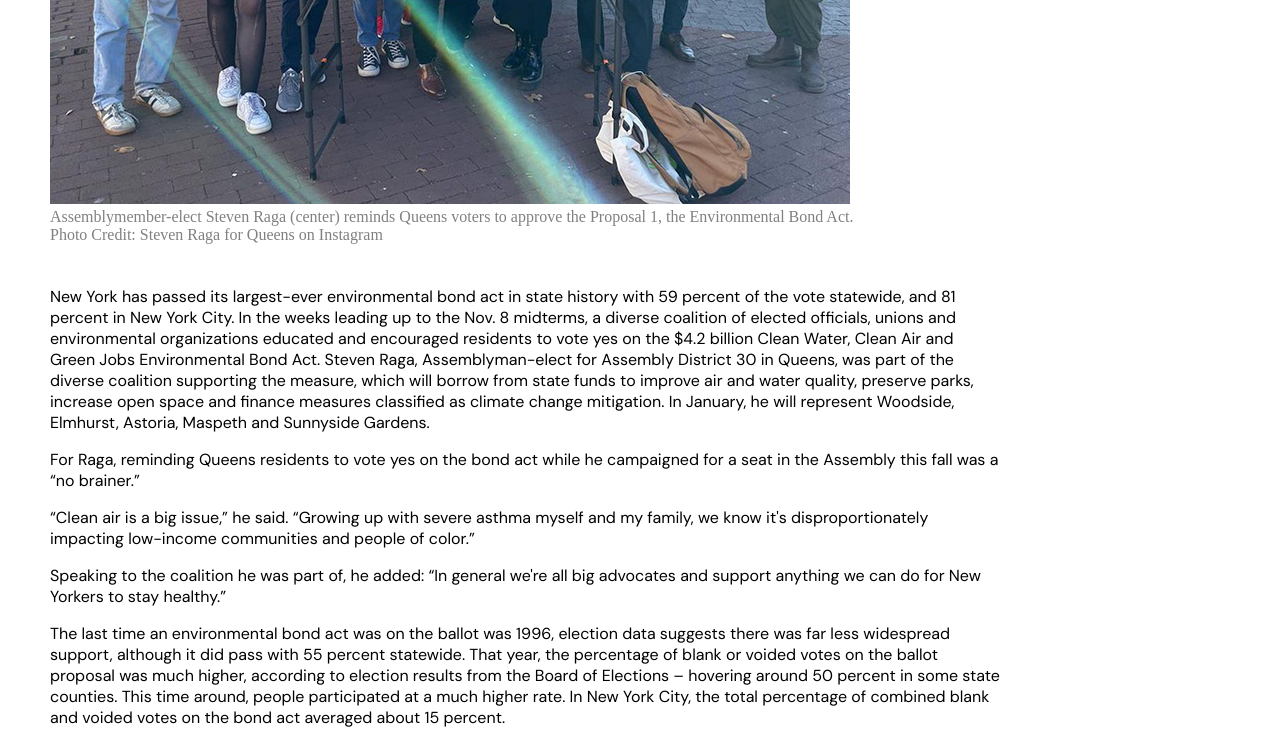
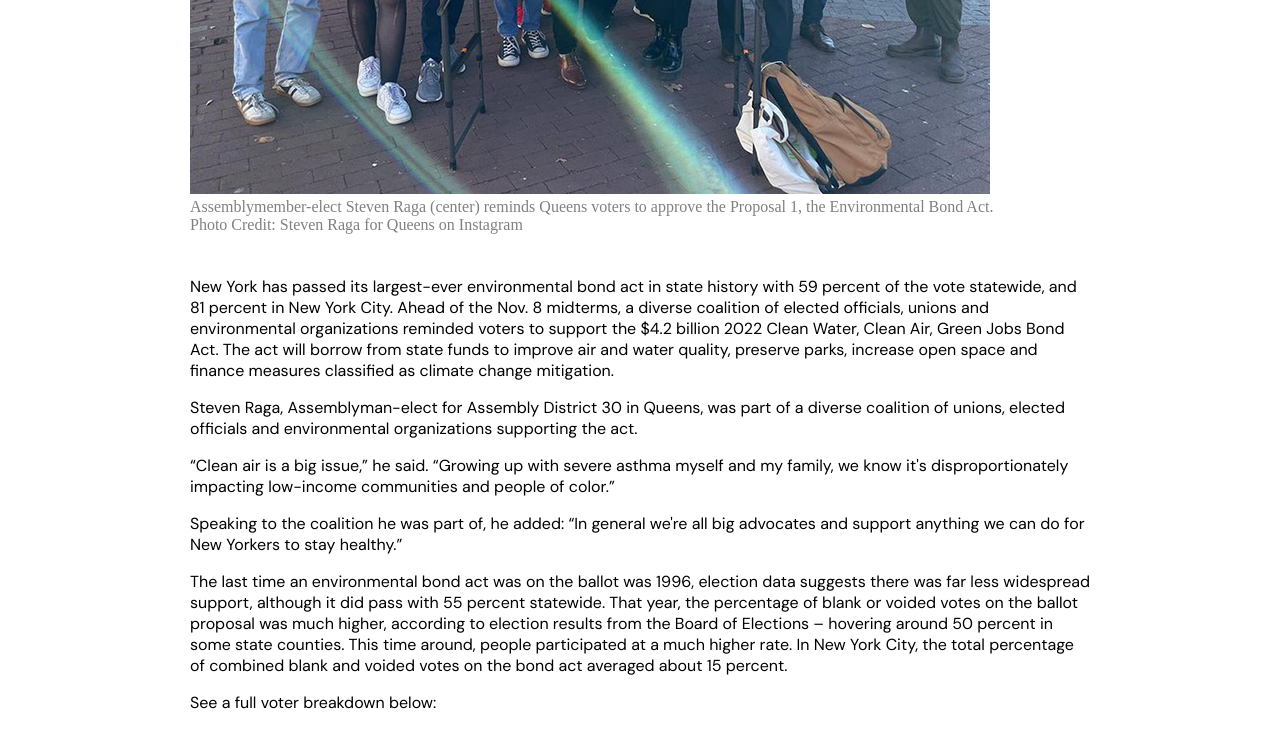
Before and after one commit to christineloughran73/mapping-data-project, a plain HTML site: page index.html in a window 1280 px wide. Shown: the part 728-1464 px from the top of the page. Drawn offline with nearby package versions, Linux system fonts and the light colour scheme; grey boxes are pictures that could not be loaded.

Commit message:
Add files via upload

```diff
--- a/index.html
+++ b/index.html
@@ -13,12 +13,18 @@
 	<!-- GOOGLE FONTS GO HERE -->
 	<link rel="preconnect" href="https://fonts.googleapis.com"><link rel="preconnect" href="https://fonts.gstatic.com" crossorigin><link href="https://fonts.googleapis.com/css2?family=DM+Sans&display=swap" rel="stylesheet">
 
+	 <link rel="preconnect" href="https://fonts.googleapis.com">
+<link rel="preconnect" href="https://fonts.gstatic.com" crossorigin>
+<link href="https://fonts.googleapis.com/css2?family=Work+Sans:ital,wght@1,300&display=swap" rel="stylesheet">
+
 <link rel="preconnect" href="https://fonts.googleapis.com">
 <link rel="preconnect" href="https://fonts.gstatic.com" crossorigin>
 <link href="https://fonts.googleapis.com/css2?family=DM+Sans:ital,wght@0,400;0,500;1,500&display=swap" rel="stylesheet">
 
 	<!--content goes here -->
 <body>
+<div class="container">
+
 <h1>Environmental Bond Act Passes by Wide Margin in NYC with High Participation Statewide</h1>
 <h2>In 1996, the last time an environmental bond act was on the ballot in New York, a much higher percentage of voters left the line blank. </h2>
 <h3>By: Christine Loughran</h3>
@@ -32,9 +38,9 @@
 </div>
 	<div class="article-text">
 
-<p>New York has passed its largest-ever environmental bond act in state history with 59 percent of the vote statewide, and 81 percent in New York City. In the weeks leading up to the Nov. 8 midterms, a diverse coalition of elected officials, unions and environmental organizations educated and encouraged residents to vote yes on the $4.2 billion Clean Water, Clean Air and Green Jobs Environmental Bond Act. Steven Raga, Assemblyman-elect for Assembly District 30 in Queens, was part of the diverse coalition supporting the measure, which will borrow from state funds to improve air and water quality, preserve parks, increase open space and finance measures classified as climate change mitigation. In January, he will represent Woodside, Elmhurst, Astoria, Maspeth and Sunnyside Gardens.</p>
+<p>New York has passed its largest-ever environmental bond act in state history with 59 percent of the vote statewide, and 81 percent in New York City. Ahead of the Nov. 8 midterms, a diverse coalition of elected officials, unions and environmental organizations reminded voters to support the $4.2 billion 2022 Clean Water, Clean Air, Green Jobs Bond Act. The act will borrow from state funds to improve air and water quality, preserve parks, increase open space and finance measures classified as climate change mitigation.</p>
 
-<p>For Raga, reminding Queens residents to vote yes on the bond act while he campaigned for a seat in the Assembly this fall was a “no brainer.”</p>
+<p>Steven Raga, Assemblyman-elect for Assembly District 30 in Queens, was part of a diverse coalition of unions, elected officials and environmental organizations supporting the act.</p>
 
 <p>“Clean air is a big issue,” he said. “Growing up with severe asthma myself and my family, we know it's disproportionately impacting low-income communities and people of color.”</p>
 
@@ -46,7 +52,7 @@
 
 
 </div>
-
+</div>
 <div class="flex">
 
 <div class="chart1">
--- a/main.css
+++ b/main.css
@@ -24,8 +24,11 @@ box-sizing: border-box;
 
 }
 
-body {
-  margin: 50px;
+.container {
+   width: 100%;
+    max-width: 900px;
+    margin: 0 auto;
+    padding: 10px;
 }
 
 h1 {
@@ -35,9 +38,7 @@ h1 {
 
 h2 {
 font-family: 'Work Sans', sans-serif;
-padding-top: ;
 }
-
 
 img.raga {
   max-width: 100%;
@@ -61,6 +62,8 @@ figcaption {
 
 .flex {
   display: flex;
+  margin-left: 50px;
+  margin-right: 50px;
 }
 
 .chart1 {
```
